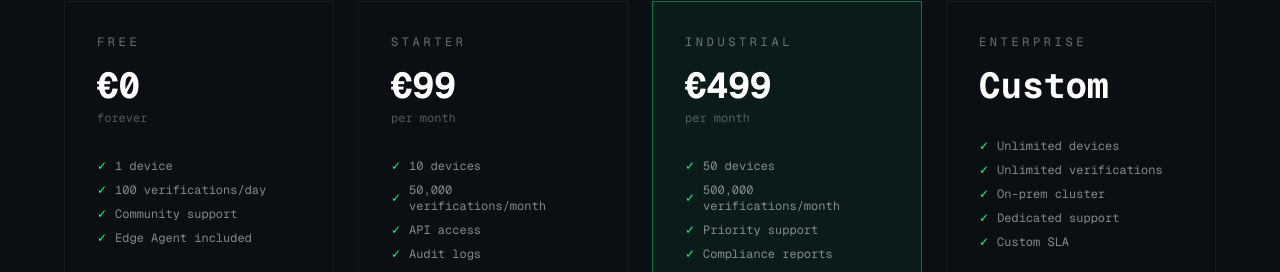
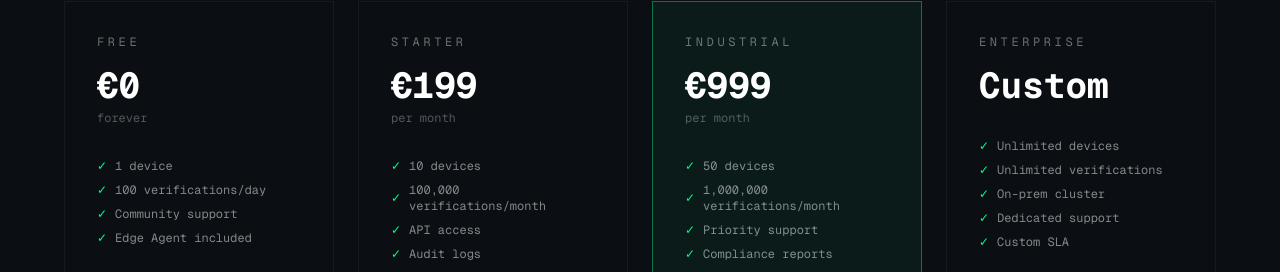
Before and after one commit to foritech-secure-system/foritech-site, a Next.js app: page / in a window 1280 px wide. Shown: the part 3177-3449 px from the top of the page. Built offline with nearby package versions, Linux system fonts and the light colour scheme.

Commit message:
feat: pricing update — Starter €199, Industrial €999

```diff
--- a/app/page.tsx
+++ b/app/page.tsx
@@ -350,18 +350,18 @@ export default function Home() {
               },
               {
                 name: "STARTER",
-                price: "€99",
+                price: "€199",
                 period: "per month",
-                features: ["10 devices", "50,000 verifications/month", "API access", "Audit logs", "Email support"],
+                features: ["10 devices", "100,000 verifications/month", "API access", "Audit logs", "Email support"],
                 cta: "Subscribe →",
                 href: "https://buy.stripe.com/4gM7sLbKx0uq4MB3tdfbq01",
                 highlight: false,
               },
               {
                 name: "INDUSTRIAL",
-                price: "€499",
+                price: "€999",
                 period: "per month",
-                features: ["50 devices", "500,000 verifications/month", "Priority support", "Compliance reports", "SLA"],
+                features: ["50 devices", "1,000,000 verifications/month", "Priority support", "Compliance reports", "SLA"],
                 cta: "Subscribe →",
                 href: "https://buy.stripe.com/aFafZh15T2Cyenb9RBfbq02",
                 highlight: true,
```
